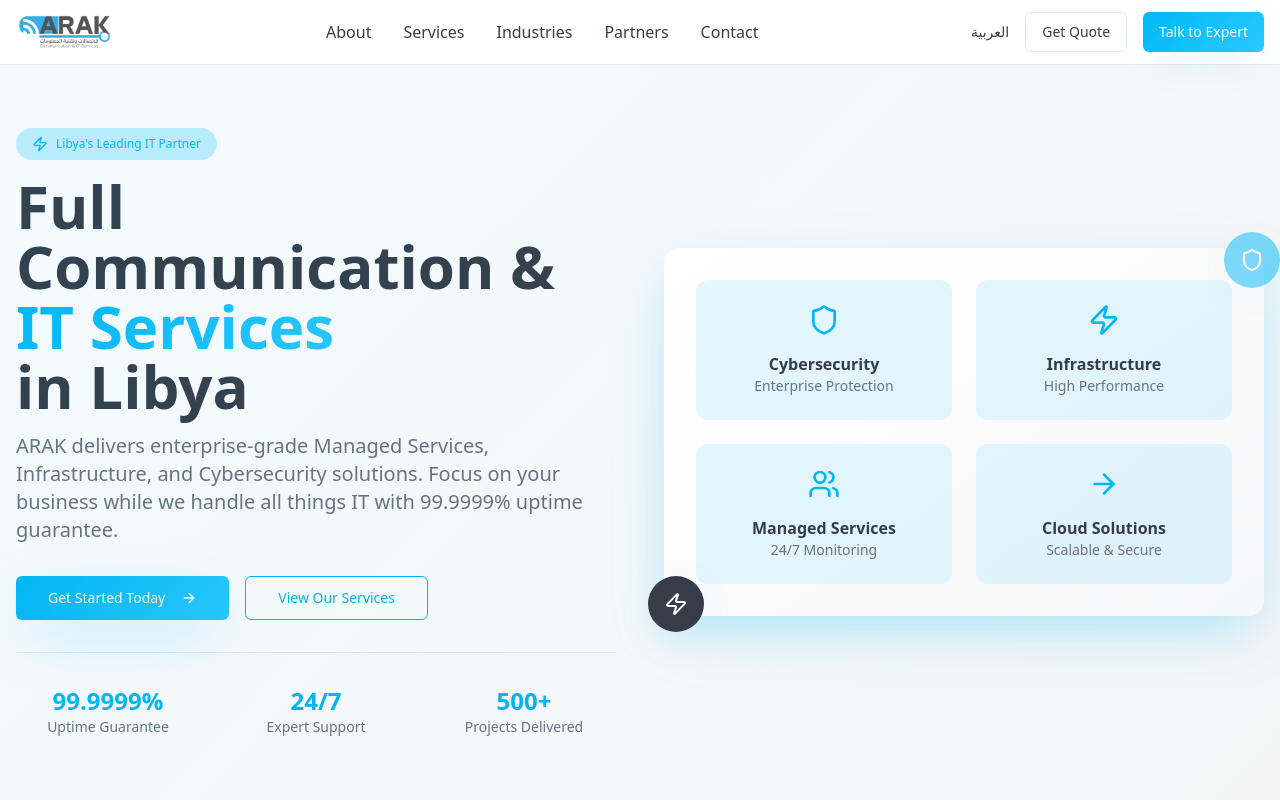
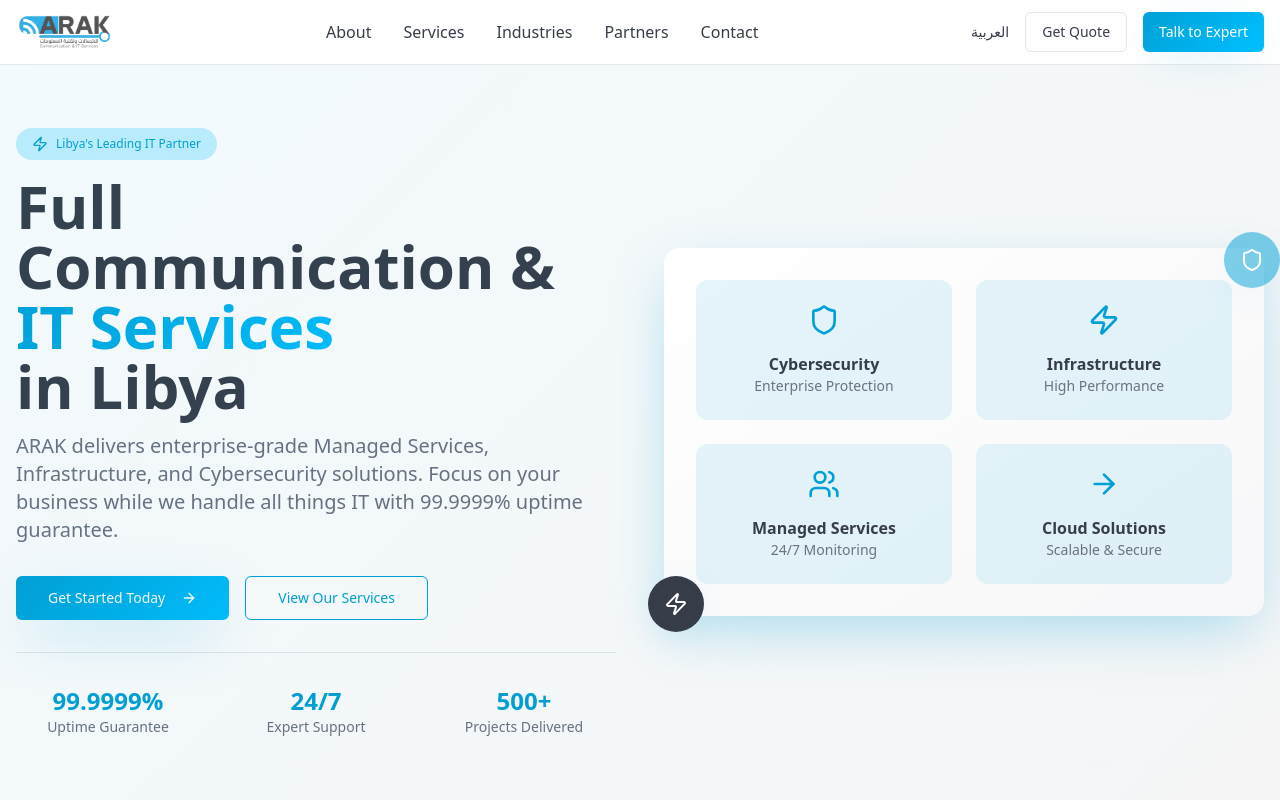
Before and after one commit to Dryik/Arak.ly, a React (Vite) app: page / in a window 1280 px wide. Shown: the top 800 px of the page. Built offline with nearby package versions, Linux system fonts and the light colour scheme.

Commit message:
Darken blue color
Adjusted the blue color to be darker across the website for a more refined aesthetic.

```diff
--- a/src/index.css
+++ b/src/index.css
@@ -57,7 +57,7 @@ All colors MUST be HSL.
     --popover: 0 0% 100%;
     --popover-foreground: 220 15% 25%;
 
-    --primary: 195 100% 48%;
+    --primary: 195 100% 42%;
     --primary-foreground: 0 0% 100%;
 
     --secondary: 220 15% 95%;
@@ -66,7 +66,7 @@ All colors MUST be HSL.
     --muted: 220 13% 91%;
     --muted-foreground: 220 9% 46%;
 
-    --accent: 195 100% 48%;
+    --accent: 195 100% 42%;
     --accent-foreground: 0 0% 100%;
 
     --destructive: 0 84.2% 60.2%;
@@ -74,23 +74,23 @@ All colors MUST be HSL.
 
     --border: 220 13% 91%;
     --input: 220 13% 91%;
-    --ring: 195 100% 48%;
+    --ring: 195 100% 42%;
 
     /* ARAK Brand Colors */
-    --arak-blue: 195 100% 48%;
+    --arak-blue: 195 100% 42%;
     --arak-blue-light: 195 100% 88%;
     --arak-gray: 220 15% 25%;
     --arak-gray-light: 220 9% 46%;
 
     /* Gradients */
-    --gradient-primary: linear-gradient(135deg, hsl(195 100% 48%), hsl(195 100% 58%));
-    --gradient-hero: linear-gradient(135deg, hsl(195 100% 48%), hsl(220 15% 25%));
+    --gradient-primary: linear-gradient(135deg, hsl(195 100% 42%), hsl(195 100% 50%));
+    --gradient-hero: linear-gradient(135deg, hsl(195 100% 42%), hsl(220 15% 25%));
     --gradient-card: linear-gradient(145deg, hsl(0 0% 100%), hsl(220 13% 97%));
 
     /* Shadows */
-    --shadow-arak: 0 10px 40px -12px hsl(195 100% 48% / 0.25);
+    --shadow-arak: 0 10px 40px -12px hsl(195 100% 42% / 0.25);
     --shadow-card: 0 4px 20px -2px hsl(220 15% 25% / 0.08);
-    --shadow-elevated: 0 20px 60px -12px hsl(195 100% 48% / 0.35);
+    --shadow-elevated: 0 20px 60px -12px hsl(195 100% 42% / 0.35);
 
     --radius: 0.5rem;
 
```
